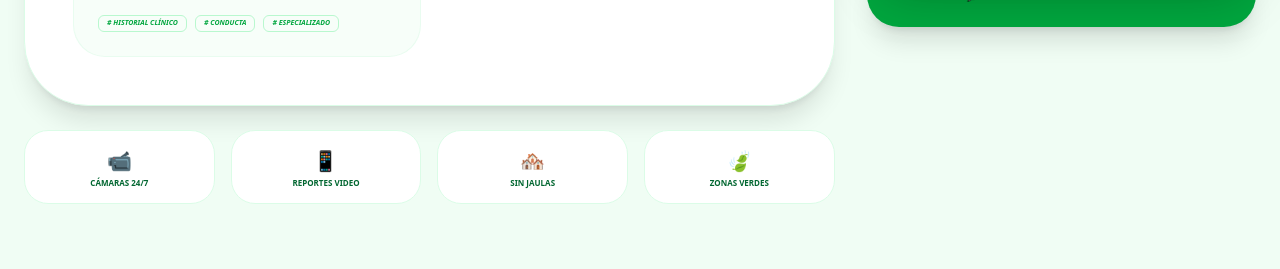
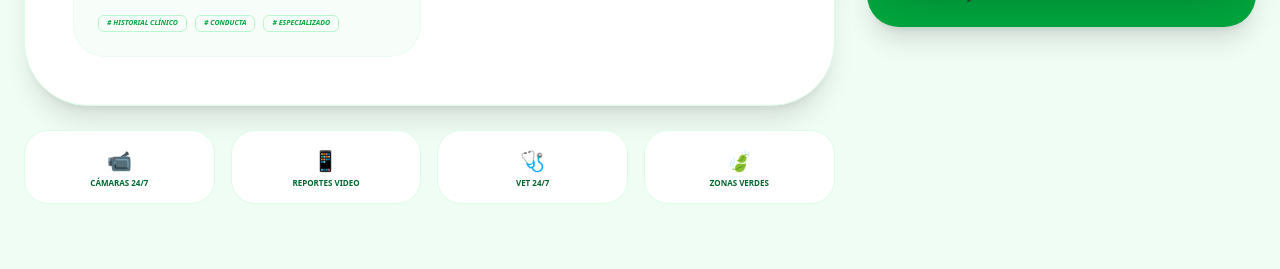
Before and after one commit to nataliafuentesg/pet-station-frontend, a Vue app: page /servicios/guarderia in a window 1280 px wide. Shown: the part 796-1065 px from the top of the page. Built offline with nearby package versions, Linux system fonts and the light colour scheme; no server answers; what vue3-google-login would draw is missing.

Commit message:
fix: quitar 'Sin Jaulas' de los chips de info en guardería
Co-Authored-By: Claude Sonnet 4.6 <noreply@anthropic.com>

```diff
--- a/src/components/views/GuarderiaView.vue
+++ b/src/components/views/GuarderiaView.vue
@@ -144,7 +144,7 @@ const modalidades = [
 const infoExtra = [
   { t: "Cámaras 24/7", icon: "📹" },
   { t: "Reportes Video", icon: "📱" },
-  { t: "Sin Jaulas", icon: "🏘️" },
+  { t: "Vet 24/7", icon: "🩺" },
   { t: "Zonas Verdes", icon: "🍃" }
 ];
 
```
